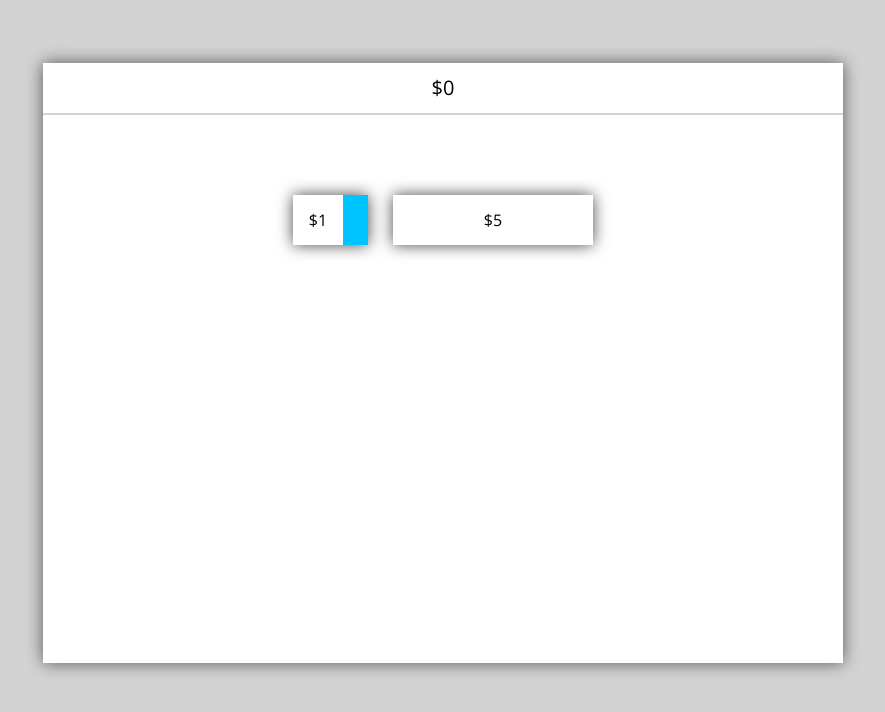
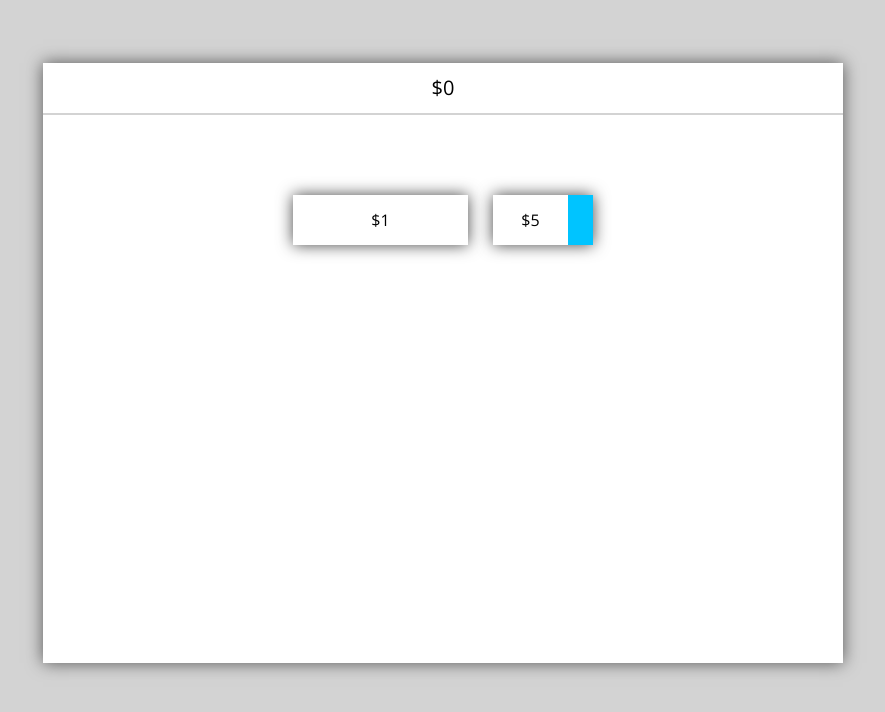
Before and after one commit to RRamsland/ProjectRed, a plain HTML site: page index.html in a window 1280 px wide. Shown: the whole page, without its empty margins (197-1082 px from the left). Drawn offline with nearby package versions, Linux system fonts and the light colour scheme.

Commit message:
Update to Element Positioning

```diff
--- a/css/style.css
+++ b/css/style.css
@@ -27,17 +27,18 @@ body{
 }
 
 .boxC2{
-	float: left;
+    float: right;
     box-shadow: 0 0 16px #464646;
 }
 
 .box{
     height: 50px;
-    width: 50px;
+    width: 175px;
     float: left;
     text-align: center;
     line-height: 50px;
     font-family: "Open Sans";
+    box-shadow: 0 0 16px #464646;
 }
 
 .box:hover {
@@ -46,10 +47,9 @@ body{
 }
 
 .upgrade {
-    height: 50px;
-    width: 200px;
-    box-shadow: 0 0 16px #464646;
-    float: right;
+	height: 50px;
+    width: 75px;
+    float: left;
     text-align: center;
     line-height: 50px;
     font-family: "Open Sans";
--- a/index.html
+++ b/index.html
@@ -17,12 +17,11 @@
         <div class="ContentMain">
             <div class="score">$0</div>
             <div class="boxContainer">
+                <div class="box" onclick="addScore()">$1</div>
                 <div class="boxC2">
-                    <div class="box" onclick="addScore()">$1</div>
+                    <div class="upgrade" onclick="upgrade()">$5</div>
                     <div class="automate"></div>
                 </div>
-                <div class="upgrade" onclick="upgrade()">$5</div>
-            </div>
         </div>
 
 
```
